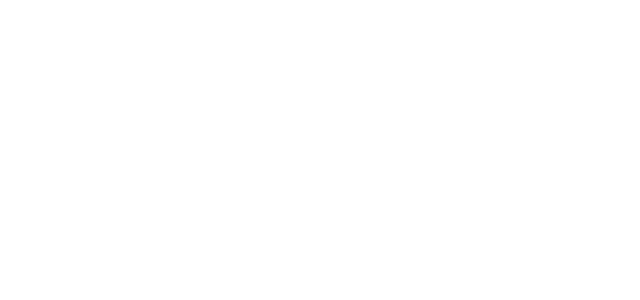
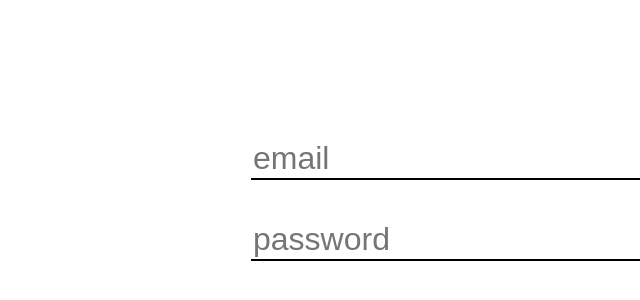
Before and after one commit to Alexander-M-Fox/covid-tracker-email, a React (Create React App) app in the folder frontend/: page /login in a window 1280 px wide. Shown: the part 180-480 px from the top of the page, without its empty margins (177-817 px from the left). Built offline with nearby package versions, Linux system fonts and the light colour scheme.

Commit message:
add template login form and handle login request with passport

```diff
--- a/frontend/src/App.css
+++ b/frontend/src/App.css
@@ -4,6 +4,14 @@
     justify-content: flex-end;
     align-items: center;
     height: 45vh;
+}
+
+.password {
+    display: flex;
+    flex-direction: column;
+    justify-content: flex-end;
+    align-items: center;
+    padding-top: 5vh;
 }
 
 .filterList {
@@ -20,6 +28,16 @@ input[type="text"] {
 }
 
 input[type="text"]:focus {
+    outline: none;
+}
+
+input[type="password"] {
+    border: none;
+    border-bottom: 2px solid black;
+    font-size: xx-large;
+}
+
+input[type="password"]:focus {
     outline: none;
 }
 
--- a/frontend/src/App.js
+++ b/frontend/src/App.js
@@ -2,6 +2,7 @@ import React, { useState } from "react";
 import "./App.css";
 import SelectCountry from "./SelectCountry";
 import Comparison from "./Comparison";
+import Login from "./Login";
 import Notify from "./Notify";
 import { BrowserRouter as Router, Switch, Route, Link } from "react-router-dom";
 
@@ -74,6 +75,9 @@ function App() {
                 <Route path="/compare">
                     <Comparison compareList={compareList} />
                 </Route>
+                <Route path="/login">
+                    <Login compareList={compareList} />
+                </Route>
                 <Route path="/notify">
                     <Notify compareList={compareList} />
                 </Route>
--- a/frontend/src/Comparison.js
+++ b/frontend/src/Comparison.js
@@ -51,7 +51,7 @@ function Comparison(props) {
                                             <td>new recovered</td>
                                             <td>
                                                 {addCommas(
-                                                    country.todayRecovered
+                                                    country.todayRecovered,
                                                 )}
                                             </td>
                                         </tr>
@@ -83,7 +83,7 @@ function Comparison(props) {
                     })}
             </div>
             <div className="bottomBar">
-                <Link to="/notify">
+                <Link to="/login">
                     <button>get notified</button>
                 </Link>
             </div>
--- /dev/null
+++ b/frontend/src/Login.js
@@ -0,0 +1,68 @@
+import React, { useState } from "react";
+import { Link } from "react-router-dom";
+const axios = require("axios");
+
+function Login() {
+    const [email, setEmail] = useState("email");
+    const [password, setPassword] = useState("password");
+    const [displayLogin, setDisplayLogin] = useState(false);
+
+    const login = () => {
+        axios.post("");
+    };
+
+    return (
+        <>
+            <div className="container">
+                <div className="searchBar">
+                    <input
+                        type="text"
+                        placeholder={email}
+                        onChange={(e) => {
+                            if (e.target.value === "") {
+                                setEmail("email");
+                            } else {
+                                setEmail(e.target.value);
+                            }
+                        }}
+                        onBlur={(e) => {
+                            if (e.target.value === "") {
+                                setEmail("email");
+                            }
+                        }}
+                    />
+                </div>
+            </div>
+            <div className="password">
+                <div className="searchBar">
+                    <input
+                        type="password"
+                        placeholder={password}
+                        onChange={(e) => {
+                            if (e.target.value === "") {
+                                setPassword("password");
+                                setDisplayLogin(false);
+                            } else {
+                                setDisplayLogin(true);
+                                setPassword(e.target.value);
+                            }
+                        }}
+                        onBlur={(e) => {
+                            if (e.target.value === "") {
+                                setDisplayLogin(false);
+                                setPassword("password");
+                            }
+                        }}
+                    />
+                </div>
+            </div>
+            {displayLogin && (
+                <div className="bottomBar">
+                    <button onClick={() => {}}>login</button>
+                </div>
+            )}
+        </>
+    );
+}
+
+export default Login;
```
Also changed, not shown: 2 other files (tests, documents, lock files or other folders).
